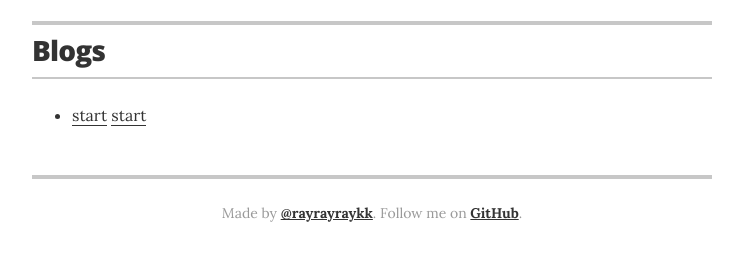
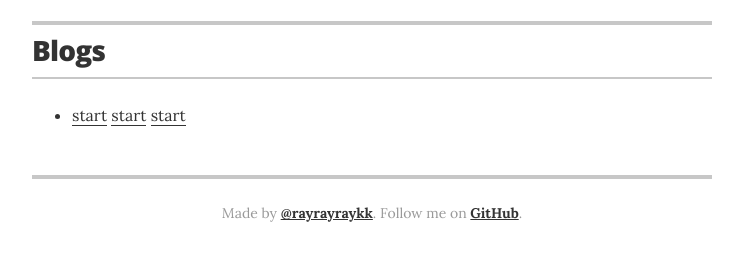
Before and after one commit to rayrayraykk/weiruikuang, a Jekyll site: the page built from index.html, in a window 1280 px wide. Shown: the part 1905-2174 px from the top of the page, without its empty margins (268-1011 px from the left). Built offline with Jekyll 4.4.1, drawn with Linux system fonts in a browser that asks for light colours.

Commit message:
Fix url bugs

```diff
--- a/_layouts/resume.html
+++ b/_layouts/resume.html
@@ -294,6 +294,7 @@
             <li>
               <a href="{{site.user_name}}/{{ post.url }}">{{ post.title }}</a>
               <a href="/{{ post.url }}">{{ post.title }}</a>
+              <a href="{{ post.url }}">{{ post.title }}</a>
               <!--{{ post.excerpt }}-->
             </li>
           {% endfor %}
```
